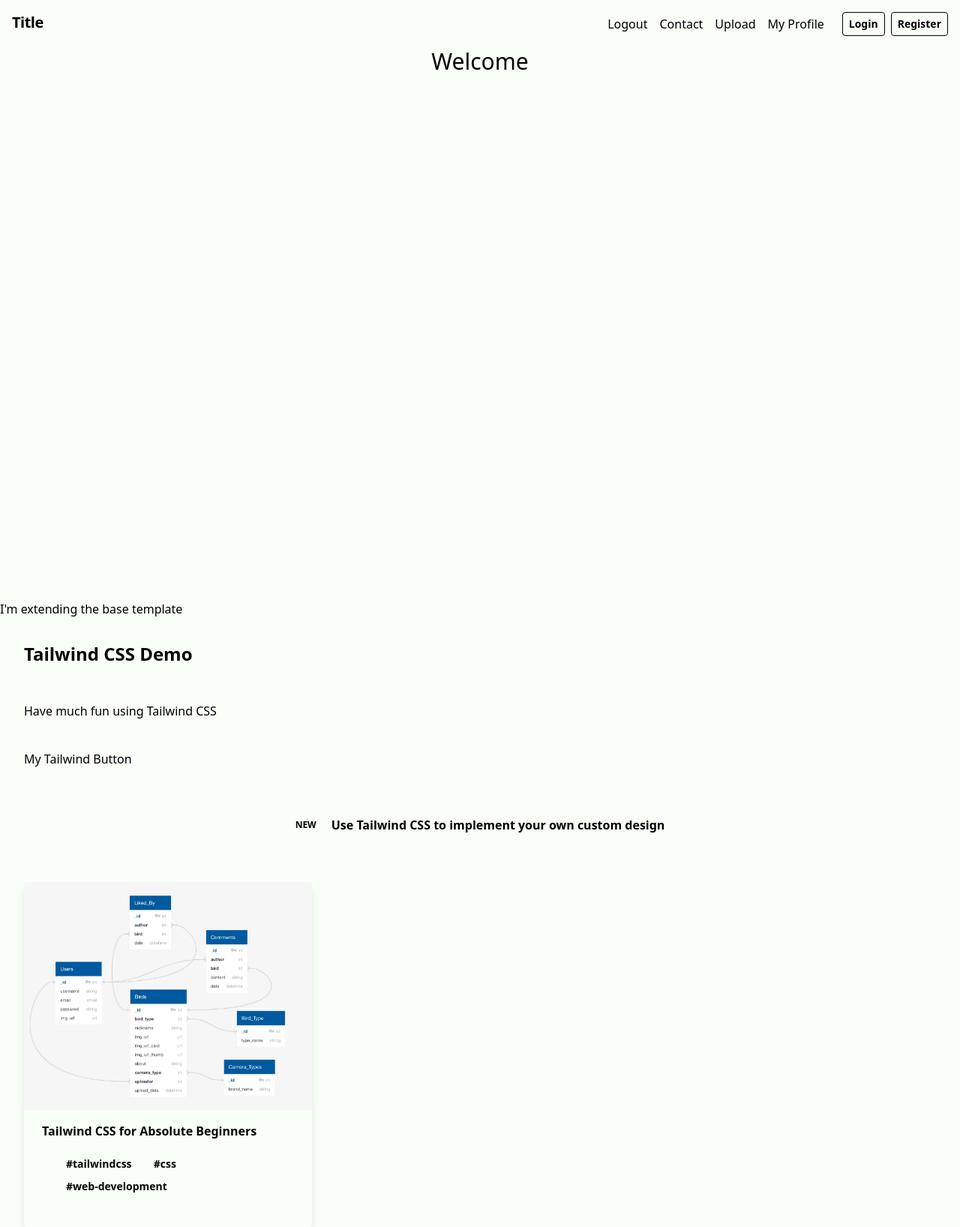
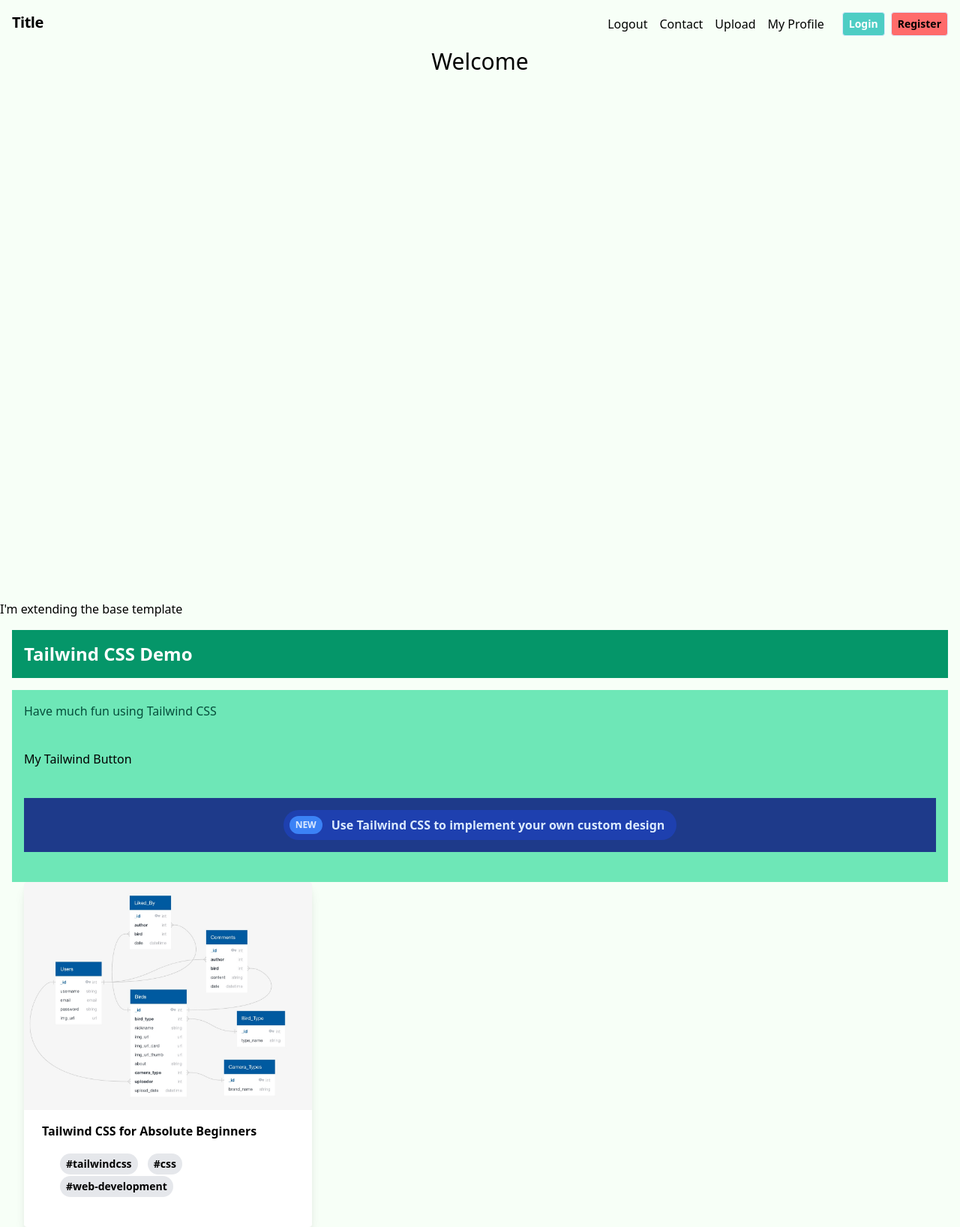
Before and after one commit to Code-Institute-Submissions/DaithiShan-bird-friend_OctResub, a Flask app: page / in a window 1280 px wide. Shown: the whole page at 75% size. Run offline with Flask 2, Linux system fonts and the light colour scheme; data that the repository does not hold is empty; some libraries are stand-ins or nearby versions; some web fonts are replaced.

Commit message:
Nav bar bug identified and fixed

```diff
--- a/static/css/output.css
+++ b/static/css/output.css
@@ -401,18 +401,18 @@
 
 input::-moz-placeholder, textarea::-moz-placeholder {
   opacity: 1;
-  color: #a1a1aa;
+  color: #9ca3af;
 }
 
 input:-ms-input-placeholder, textarea:-ms-input-placeholder {
   opacity: 1;
-  color: #a1a1aa;
+  color: #9ca3af;
 }
 
 input::placeholder,
 textarea::placeholder {
   opacity: 1;
-  color: #a1a1aa;
+  color: #9ca3af;
 }
 
 button,
@@ -519,7 +519,8 @@
 }
 
 *, ::before, ::after{
-  border-color: currentColor;
+  --tw-border-opacity: 1;
+  border-color: rgba(229, 231, 235, var(--tw-border-opacity));
 }
 
 .static{
@@ -561,10 +562,6 @@
 
 .mb-2{
   margin-bottom: 0.5rem;
-}
-
-.ml-2{
-  margin-left: 0.5rem;
 }
 
 .block{
@@ -713,8 +710,39 @@
   border-radius: 9999px;
 }
 
-.border{
-  border-width: 1px;
+.bg-white{
+  --tw-bg-opacity: 1;
+  background-color: rgba(255, 255, 255, var(--tw-bg-opacity));
+}
+
+.bg-gray-200{
+  --tw-bg-opacity: 1;
+  background-color: rgba(229, 231, 235, var(--tw-bg-opacity));
+}
+
+.bg-green-300{
+  --tw-bg-opacity: 1;
+  background-color: rgba(110, 231, 183, var(--tw-bg-opacity));
+}
+
+.bg-green-600{
+  --tw-bg-opacity: 1;
+  background-color: rgba(5, 150, 105, var(--tw-bg-opacity));
+}
+
+.bg-blue-500{
+  --tw-bg-opacity: 1;
+  background-color: rgba(59, 130, 246, var(--tw-bg-opacity));
+}
+
+.bg-blue-800{
+  --tw-bg-opacity: 1;
+  background-color: rgba(30, 64, 175, var(--tw-bg-opacity));
+}
+
+.bg-blue-900{
+  --tw-bg-opacity: 1;
+  background-color: rgba(30, 58, 138, var(--tw-bg-opacity));
 }
 
 .bg-ban-100{
@@ -725,6 +753,11 @@
 .bg-liath-100{
   --tw-bg-opacity: 1;
   background-color: rgba(80, 74, 92, var(--tw-bg-opacity));
+}
+
+.hover\:bg-gray-500:hover{
+  --tw-bg-opacity: 1;
+  background-color: rgba(107, 114, 128, var(--tw-bg-opacity));
 }
 
 .fill-current{
@@ -822,6 +855,21 @@
   letter-spacing: -0.025em;
 }
 
+.text-white{
+  --tw-text-opacity: 1;
+  color: rgba(255, 255, 255, var(--tw-text-opacity));
+}
+
+.text-green-900{
+  --tw-text-opacity: 1;
+  color: rgba(6, 78, 59, var(--tw-text-opacity));
+}
+
+.text-blue-100{
+  --tw-text-opacity: 1;
+  color: rgba(219, 234, 254, var(--tw-text-opacity));
+}
+
 .opacity-75{
   opacity: 0.75;
 }
@@ -844,6 +892,78 @@
   --tw-ring-shadow: 0 0 #0000;
 }
 
+/* BUTTONS */
+
+.btn-green {
+  margin-left: 0.5rem;
+  border-radius: 0.25rem;
+  border-width: 1px;
+  --tw-border-opacity: 1;
+  border-color: rgba(219, 234, 254, var(--tw-border-opacity));
+}
+
+.btn-green:hover{
+  border-color: transparent;
+}
+
+.btn-green{
+  --tw-bg-opacity: 1;
+  background-color: rgba(78, 205, 196, var(--tw-bg-opacity));
+}
+
+.btn-green:hover{
+  --tw-bg-opacity: 1;
+  background-color: rgba(255, 255, 255, var(--tw-bg-opacity));
+}
+
+.btn-green{
+  padding: 0.5rem;
+  font-weight: 600;
+  line-height: 1;
+  --tw-text-opacity: 1;
+  color: rgba(255, 255, 255, var(--tw-text-opacity));
+}
+
+.btn-green:hover{
+  --tw-text-opacity: 1;
+  color: rgba(78, 205, 196, var(--tw-text-opacity));
+}
+
+.btn-red {
+  margin-left: 0.5rem;
+  border-radius: 0.25rem;
+  border-width: 1px;
+  --tw-border-opacity: 1;
+  border-color: rgba(219, 234, 254, var(--tw-border-opacity))
+}
+
+.btn-red:hover{
+  border-color: transparent;
+}
+
+.btn-red{
+  --tw-bg-opacity: 1;
+  background-color: rgba(255, 107, 107, var(--tw-bg-opacity));
+}
+
+.btn-red:hover{
+  --tw-bg-opacity: 1;
+  background-color: rgba(255, 255, 255, var(--tw-bg-opacity));
+}
+
+.btn-red{
+  padding: 0.5rem;
+  font-weight: 600;
+  line-height: 1;
+  --tw-text-opacity: 1;
+  color: rgba(0, 0, 0, var(--tw-text-opacity));
+}
+
+.btn-red:hover{
+  --tw-text-opacity: 1;
+  color: rgba(255, 107, 107, var(--tw-text-opacity));
+}
+
 @media (min-width: 640px){
 }
 
@@ -862,6 +982,11 @@
 
   .md\:items-center{
     align-items: center;
+  }
+
+  .md\:text-black{
+    --tw-text-opacity: 1;
+    color: rgba(0, 0, 0, var(--tw-text-opacity));
   }
 }
 
--- a/static/tailwind.config.js
+++ b/static/tailwind.config.js
@@ -5,8 +5,7 @@
   },
   darkMode: false, // or 'media' or 'class'
   theme: {
-    extend: {},
-
+    extend: {
       colors: {
         gorm: {
           '100': '#1A535C'
@@ -33,6 +32,7 @@
         body: ['Lato']
       }
     },
+  },
   variants: {
     extend: {},
   },
--- a/templates/base.html
+++ b/templates/base.html
@@ -34,9 +34,9 @@
                         <a class="block md:text-black mr-4" href="#">My Profile</a>
                     </div>
                     <div class="flex text-sm" v-else>
-                        <a class="p-2 ml-2 bg-glas-100 text-white font-roboto-slab font-semibold leading-none border border-white-100 rounded hover:border-transparent hover:bg-white hover:text-glas-100"
+                        <a class="btn-green"
                             href="#">Login</a>
-                        <a class="p-2 ml-2 bg-rua-100 text-black font-roboto-slab font-semibold leading-none border border-black-100 rounded hover:border-transparent hover:bg-white hover:text-rua-100"
+                        <a class="btn-red"
                             href="#">Register</a>
                     </div>
                 </div>
```
Also changed, not shown: static/css/app.css (+10 -0 lines). Lines whose indentation alone changed are shown as unchanged.
